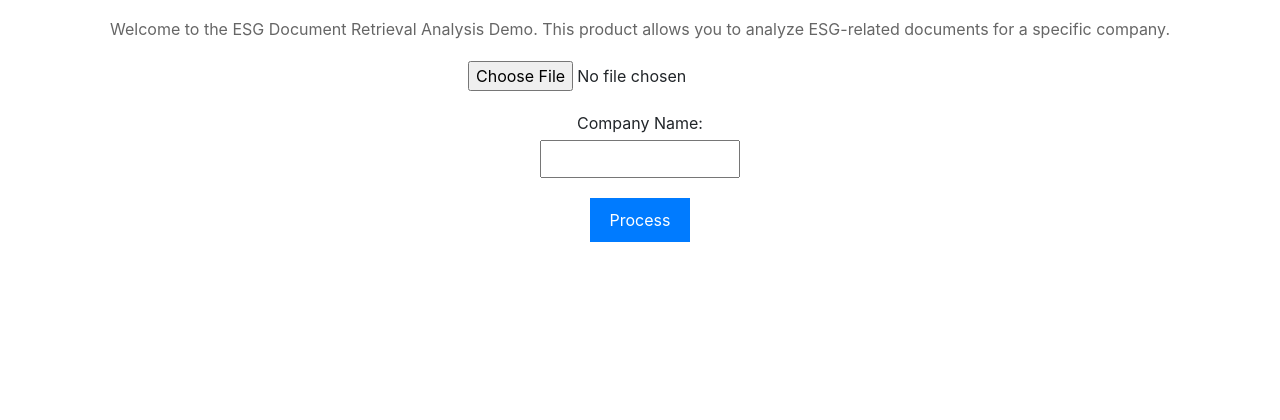
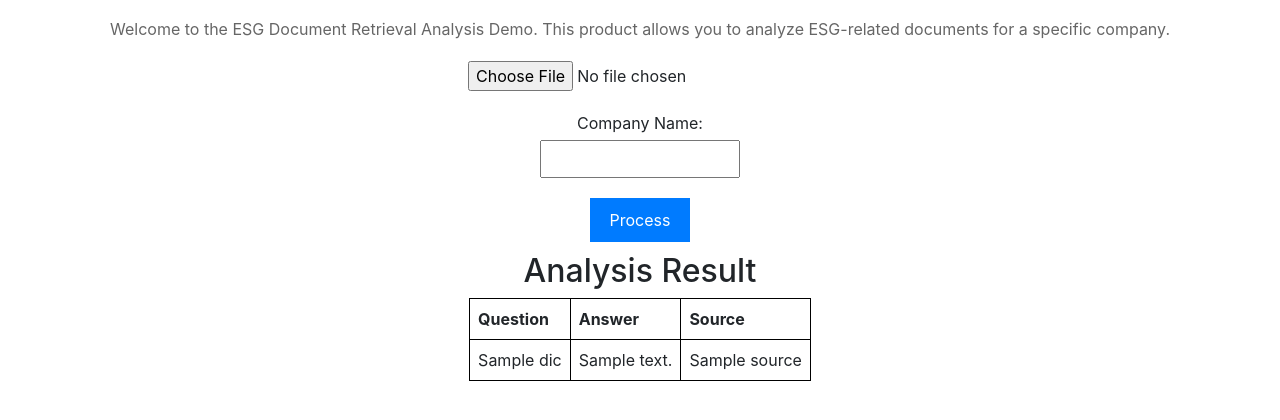
Before and after one commit to zinobili/document_retrieval_analysis, a Flask app: template templates/landing.html in a window 1280 px wide. Shown: the part 331-751 px from the top of the page. Run offline with Flask 3, Linux system fonts and the light colour scheme; the template is opened without the code that fills it: most values are stand-ins (such as "Sample title", 1, 10 or a date in 2020); some libraries are stand-ins or nearby versions.

Commit message:
FEATURE: adding view result option after the proess and basic result view

```diff
--- a/app.py
+++ b/app.py
@@ -2,6 +2,9 @@ from flask import Flask, render_template
 from flask import Flask, jsonify
 from flask_socketio import SocketIO, emit
 import time
+
+## reading csv result
+import pandas as pd
 
 app = Flask(__name__)
 socketio = SocketIO(app)
@@ -10,14 +13,22 @@ socketio = SocketIO(app)
 def index():
     return render_template('landing.html')
 
+@app.route('/result')
+def result():
+    file_path='./static/working_file/mockup.csv'
+    df=pd.read_csv(file_path)
+    result=csv_to_list_of_dicts(file_path)
+    print(result)
+    return render_template('landing.html',result=result)
 
-@app.route("/start", methods=["POST"])
+
+@app.route("/analyze", methods=["POST"])
 def start_process():
     # Start the long-running process here
     # This may involve running a separate function or spawning a new thread
 
     # For demonstration purposes, let's sleep for 10 seconds
-    time.sleep(10)
+    time.sleep(5)
 
     # Notify the frontend that the process is complete
     socketio.emit("process_complete", {"message": "Processing task finished"})
@@ -36,5 +47,18 @@ def get_progress():
     return jsonify({"progress": progress})
 
 
+import csv
+
+def csv_to_list_of_dicts(file_path):
+    data = []
+
+    with open(file_path, 'r') as csvfile:
+        reader = csv.DictReader(csvfile)
+        for row in reader:
+            data.append(row)
+
+    return data
+
+
 if __name__ == '__main__':
     app.run(debug=True)
--- a/static/css/style.css
+++ b/static/css/style.css
@@ -57,3 +57,19 @@ button {
 button:hover {
     background-color: #0056b3;
 }
+
+#result-btn{
+    display: none;
+    background-color: Tomato ;
+}
+
+
+
+table {
+    border-collapse: collapse;
+}
+th, td {
+    border: 1px solid black;
+    padding: 8px;
+    text-align: left; /* Align text to the left */
+}
--- a/templates/landing.html
+++ b/templates/landing.html
@@ -42,7 +42,36 @@
         <div class="container">
             <button id="process-btn">Process</button>
             <div id="progress-div"></div>
+            <div id="result-div">
+                <a href="/result">
+                    <button id="result-btn">View Result</button>
+                </a>
+            </div>
         </div>
+
+
+        <!-- RESULT TITLE + TABLE -->
+        {% if result %}
+        <h2>Analysis Result</h2>
+        <table>
+            <thead>
+                <tr>
+                    <th>Question</th>
+                    <th>Answer</th>
+                    <th>Source</th>
+                </tr>
+            </thead>
+            <tbody>
+                {% for dic in result %}
+                <tr>
+                    <td styles="text-align: left">{{ dic.Question }}</td>
+                    <td>{{ dic.Answer }}</td>
+                    <td>{{ dic.Source }}</td>
+                </tr>
+                {% endfor %}
+            </tbody>
+        </table>
+        {% endif %}
 
     </div>
 
@@ -71,6 +100,8 @@
 
 
 
+
+
     </div>
 
     <script>
@@ -90,6 +121,8 @@
                         // Enable the process button once the task is complete
                         document.getElementById("process-btn").disabled = false;
                         document.getElementById("progress-div").innerHTML = "Task Complete";
+                        // show result button
+                        document.getElementById("result-btn").style.display= "inline";
                     }
                 })
                 .catch(function(error) {
@@ -112,7 +145,7 @@
             updateProgress();
 
             // Make an API call to start the long-running process
-            fetch(API_URL + "/start", {
+            fetch(API_URL + "/analyze", {
                     method: "POST",
                     body: formData
                 })
@@ -121,6 +154,9 @@
 
                     // Set the task completion flag to true
                     isTaskComplete = true;
+
+                    // show result button
+                    document.getElementById("result-btn").style.display= "inline";
                 })
                 .catch(function(error) {
                     console.log("Error:", error);
```
Also changed, not shown: 1 other file.
